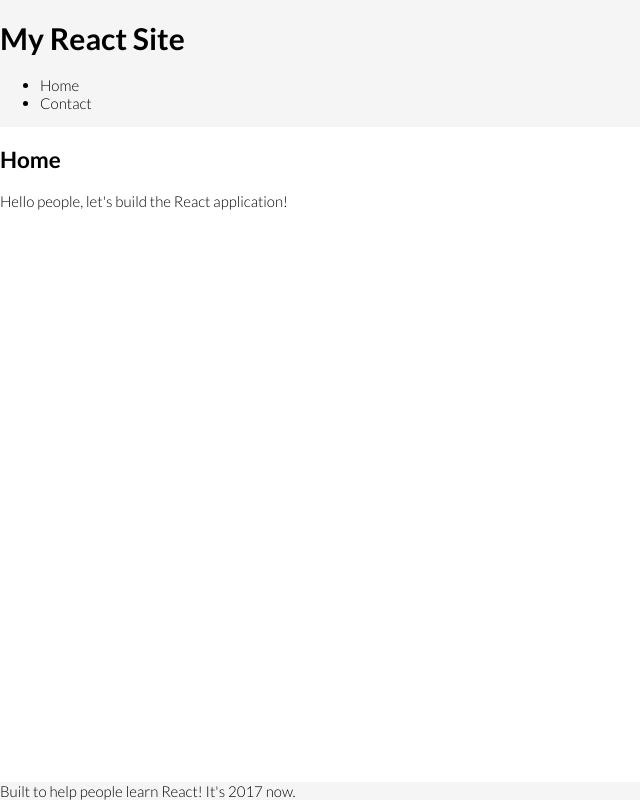
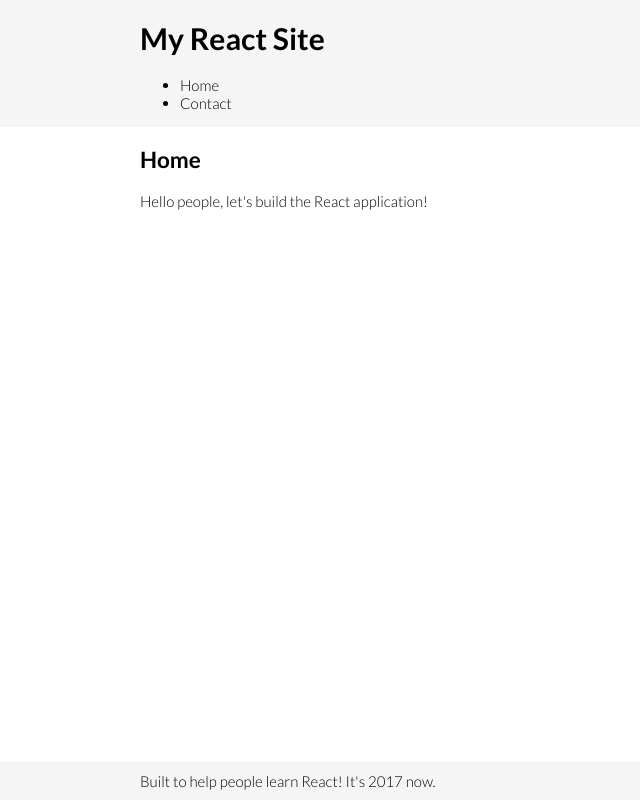
Before and after one commit to dev-geddy/create-your-react-app, a React (Create React App) app: page / in a window 1280 px wide. Shown: the whole page, without its empty margins (0-640 px from the left). Built offline with nearby package versions, Linux system fonts and the light colour scheme.

Commit message:
Limiting content width with spacing from screen sides, retaining flexibility. Adding some vertical padding for footer.

```diff
--- a/src/App.css
+++ b/src/App.css
@@ -18,4 +18,11 @@
 .App-footer {
   flex: 0 0;
   background-color: #f5f5f5;
+  padding: 10px 0;
 }
+
+.App-content-width {
+  max-width: 1000px; /* it will end up being 1000 - 2 * 15 = 970px with 15px of space on sides (responsive) */
+  margin: 0 auto;
+  padding: 0 15px;
+}
--- a/src/App.js
+++ b/src/App.js
@@ -6,6 +6,7 @@ class App extends Component {
     return (
       <div className="App">
         <header className="App-header">
+          <div className="App-content-width">
             <h1>
               My React Site
             </h1>
@@ -15,15 +16,20 @@ class App extends Component {
                 <li><a>Contact</a></li>
               </ul>
             </nav>
+          </div>
         </header>
         <section className="App-body">
+          <div className="App-content-width">
             <article>
               <h2>Home</h2>
               <p>Hello people, let's build the React application!</p>
             </article>
+          </div>
         </section>
         <footer className="App-footer">
+          <div className="App-content-width">
             Built to help people learn React! It's 2017 now.
+          </div>
         </footer>
       </div>
     );
```
Lines whose indentation alone changed are shown as unchanged.
